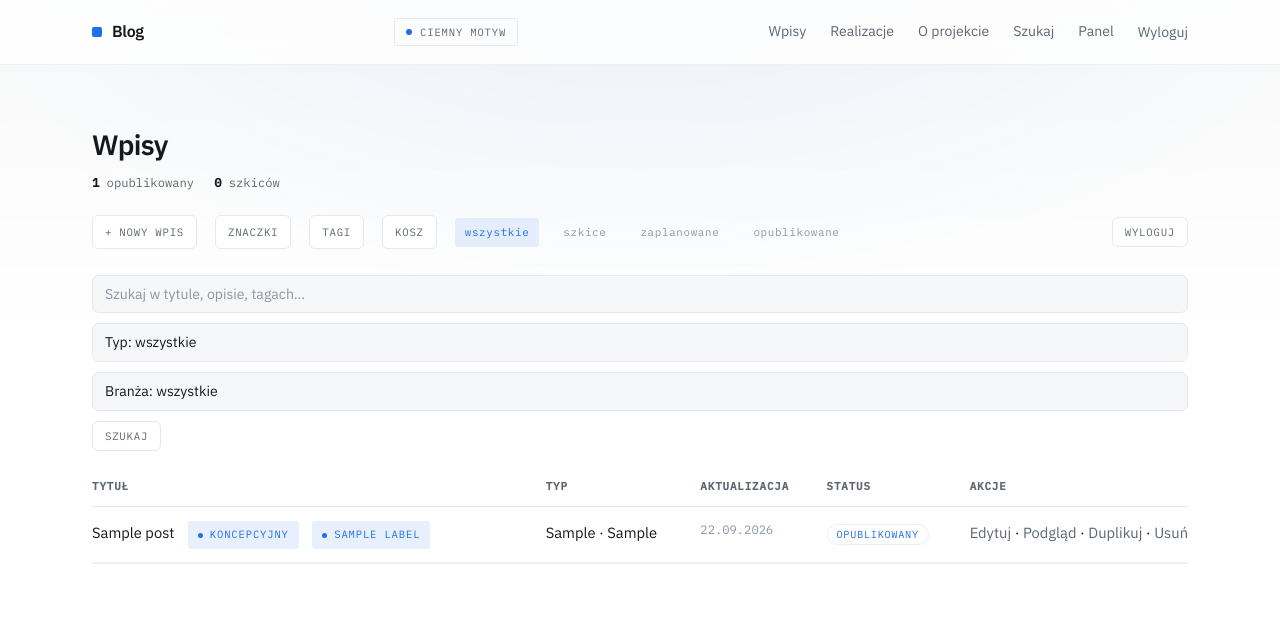
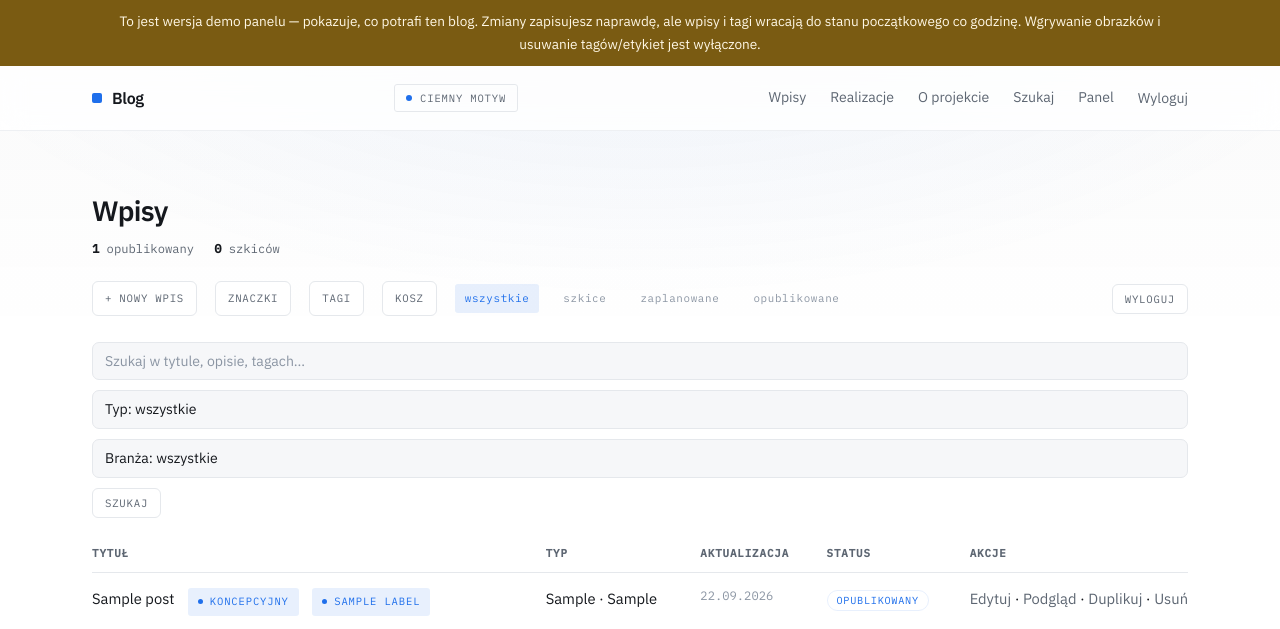
Before and after one commit to PatrickPinace/web-blog, a Flask app: page /admin/ in a window 1280 px wide. Shown: the top 629 px of the page. Run offline with Flask 3, Linux system fonts and the light colour scheme; a user stored in the database is signed in; tables that the repository leaves empty hold one stand-in row (values such as "Sample post").

Commit message:
Banner informujący o trybie demo na każdej stronie
Widoczny dla zalogowanego konta demo, publiczna i panel admina jednakowo —
odwiedzający ma wiedzieć, że to pokaz, zanim zacznie klikać.

Co-Authored-By: Claude Sonnet 5 <noreply@anthropic.com>
Claude-Session: https://claude.ai/code/session_01VRVgG9VBBD69qv48qG6c7G

```diff
--- a/app/static/css/style.css
+++ b/app/static/css/style.css
@@ -487,6 +487,13 @@ img{max-width:100%;display:block}
   border:1px dashed var(--accent);background:var(--accent-soft);
   font-family:var(--mono);font-size:.74rem;letter-spacing:.04em;color:var(--text);
   display:flex;align-items:center;justify-content:space-between;gap:12px;flex-wrap:wrap}
+
+/* Pasek na całą szerokość ekranu (nie ograniczony do .wrap jak reszta treści) —
+   ma być widoczny na każdej stronie, publicznej i w panelu, dopóki zalogowane
+   jest konto demo. Kolor ostrzegawczy (bursztyn), nie accent — to nie jest
+   informacja o sukcesie ani neutralna nawigacja, tylko zastrzeżenie. */
+.demo-banner{background:#7a5b12;color:#fff8e6;font-size:.85rem;text-align:center}
+.demo-banner .wrap{padding-top:10px;padding-bottom:10px}
 .preview-banner p{margin:0}
 .preview-mobile-toggle{font-family:var(--mono);font-size:.7rem;letter-spacing:.04em;
   color:var(--accent);background:var(--bg);border:1px solid var(--accent);border-radius:4px;
--- a/app/templates/base.html
+++ b/app/templates/base.html
@@ -26,6 +26,16 @@
 </head>
 <body class="{% block body_class %}{% endblock %}">
   <div class="progress"></div>
+
+  {% if current_user.is_authenticated and current_user.is_demo %}
+    <div class="demo-banner">
+      <div class="wrap">
+        To jest wersja demo panelu — pokazuje, co potrafi ten blog. Zmiany zapisujesz naprawdę,
+        ale wpisy i tagi wracają do stanu początkowego co godzinę. Wgrywanie obrazków i usuwanie
+        tagów/etykiet jest wyłączone.
+      </div>
+    </div>
+  {% endif %}
 
   <header class="site-header">
     <div class="wrap">
```
